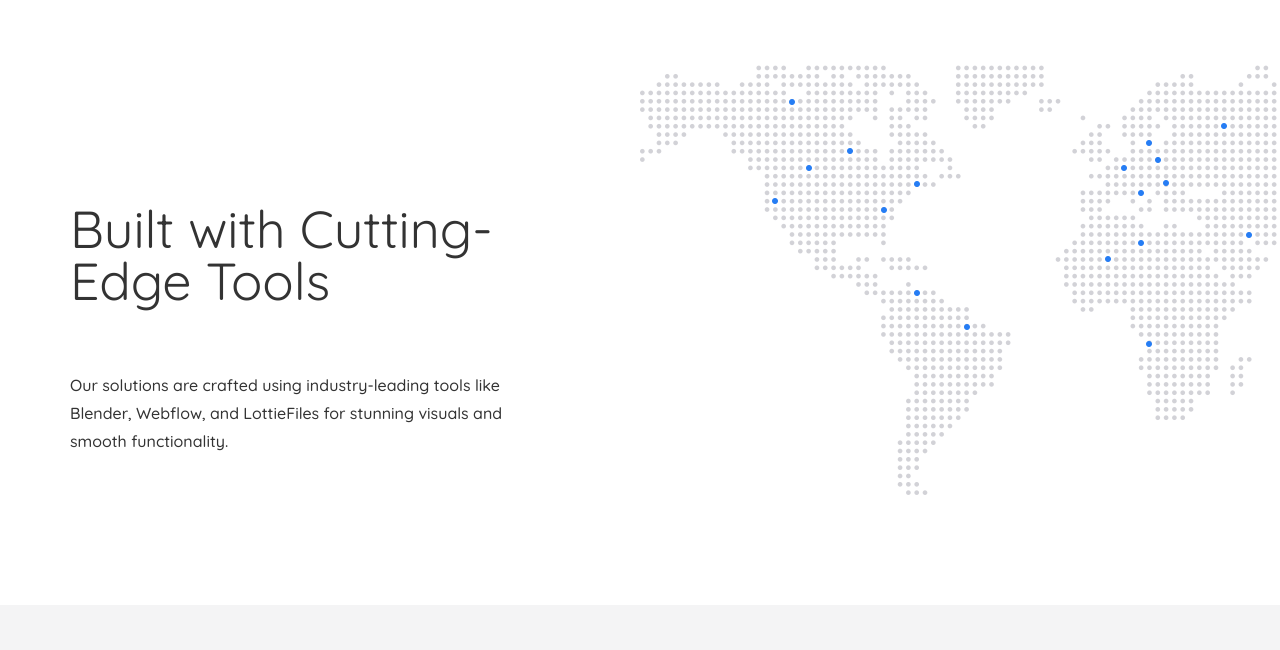
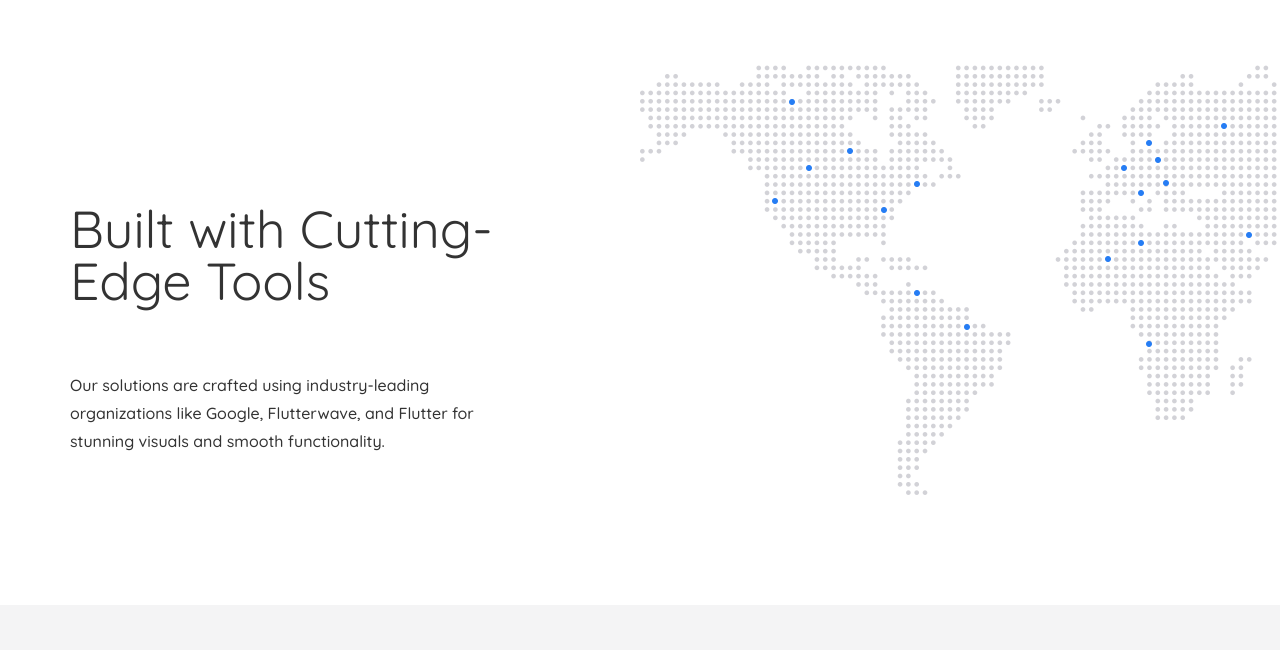
Before and after one commit to TeapotLab/teapotlab.github.io, a PHP site: page / in a window 1280 px wide. Shown: the part 2251-2901 px from the top of the page. Run offline with PHP 8.4, Linux system fonts and the light colour scheme; some libraries are stand-ins or nearby versions.

Commit message:
edit third-party

```diff
--- a/index.php
+++ b/index.php
@@ -128,7 +128,7 @@
             <div class="row">
                 <div class="col-md-5">
                     <h2>Built with Cutting-Edge Tools</h2>
-                    <p>Our solutions are crafted using industry-leading tools like Blender, Webflow, and LottieFiles for
+                    <p>Our solutions are crafted using industry-leading organizations like Google, Flutterwave, and Flutter for
                         stunning visuals and smooth functionality.</p>
                 </div>
                 <div class="map-showcase wow fadeInRight">
```
